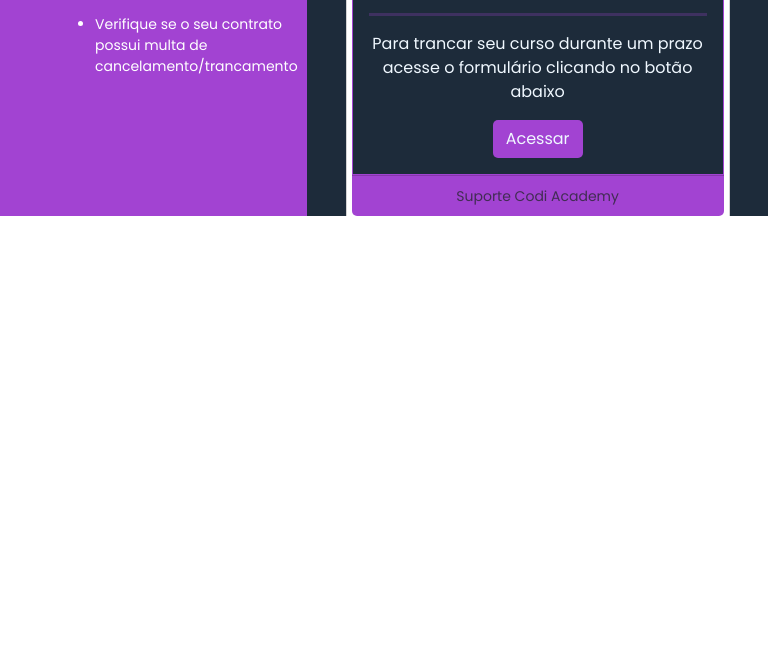
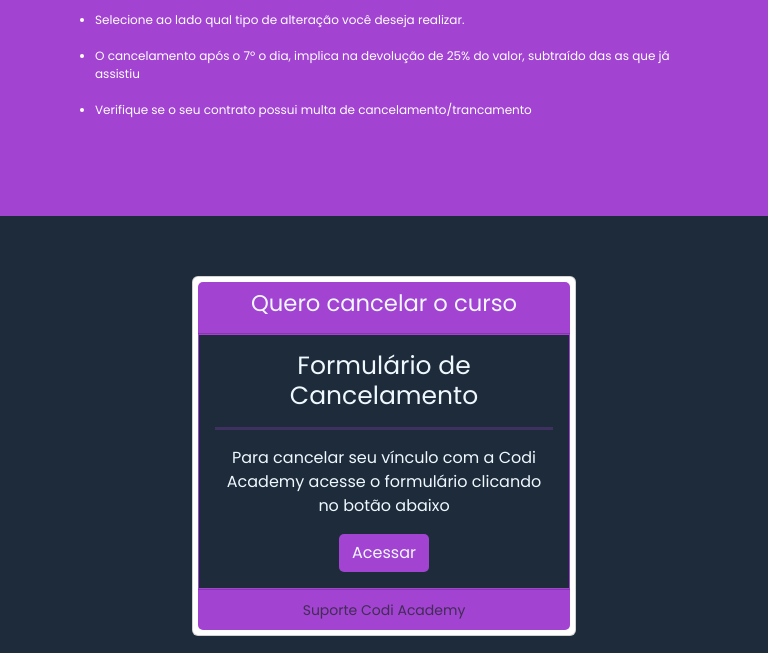
Before and after one commit to FernandoZuchi/LandingForm-AlteracaoDeVinculo, a website: page index.html in a window 768 px wide. Shown: the part 584-1237 px from the top of the page. Before the commit the page ends 800 px from the top, so only its background shows below. Drawn offline with nearby package versions, Linux system fonts and the light colour scheme.

Commit message:
Cards prontos, alterando agora a lógica de integrar os formulários a planilhas do google. Responsividade dos cards realizada agora com o max em 920px para o display voltar a ser horizontal

```diff
--- a/style.css
+++ b/style.css
@@ -412,28 +412,8 @@
 
         }
 
-        @media only screen and (min-width: 540px) and (max-width: 768px) {
-            .card-container {
-                display: flex;
-                flex-direction: column;
-                gap: 20px;
-                /* Espaçamento entre os cards */
-            }
 
-            /* Ajuste da largura dos cards para ocupar toda a largura disponível */
-            .card {
-                width: 100%;
-                /* Ocupa toda a largura disponível */
-                max-width: none;
-                /* Remove a largura máxima para ocupar a largura total */
-                margin: 0 auto;
-                /* Centraliza horizontalmente */
-            }
-
-        }
-
-
-        @media only screen and (max-width: 540px) {
+        @media only screen and (max-width: 920px) {
 
             /*
         Para celularess:
```
